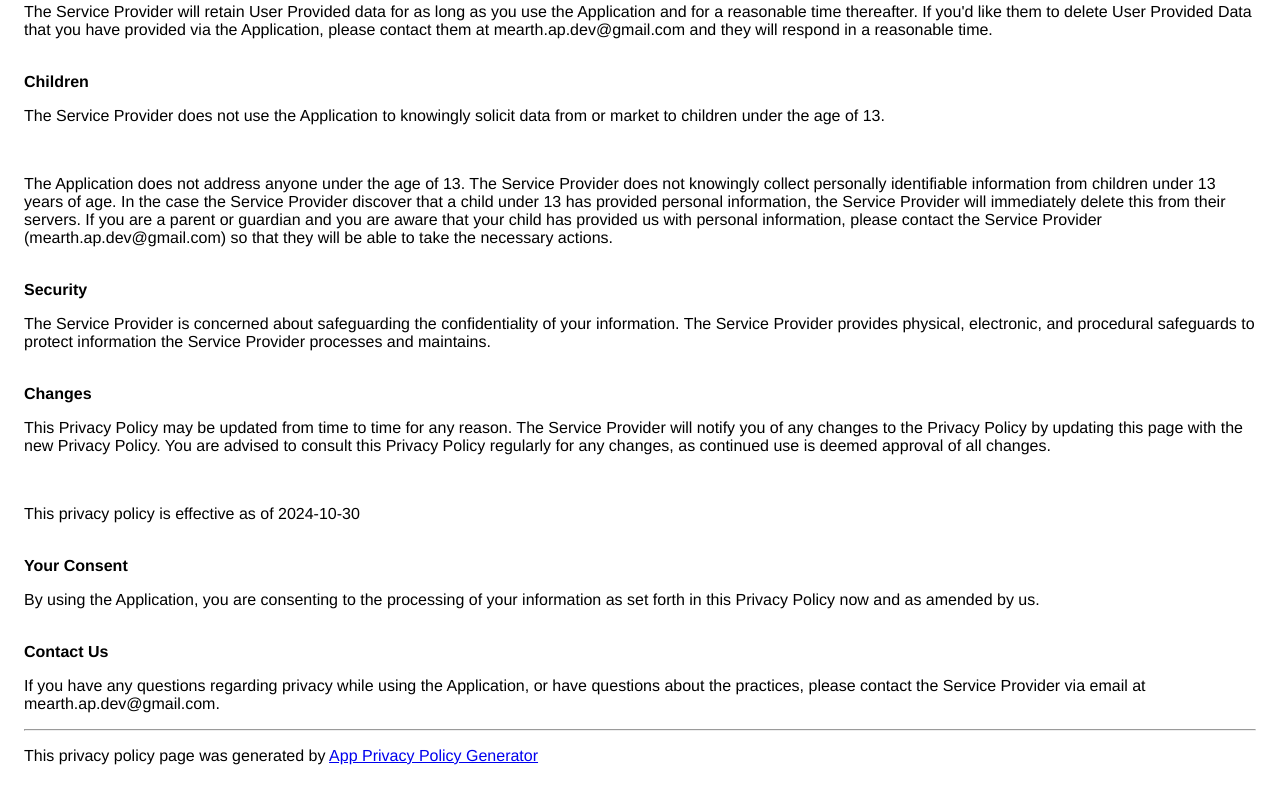
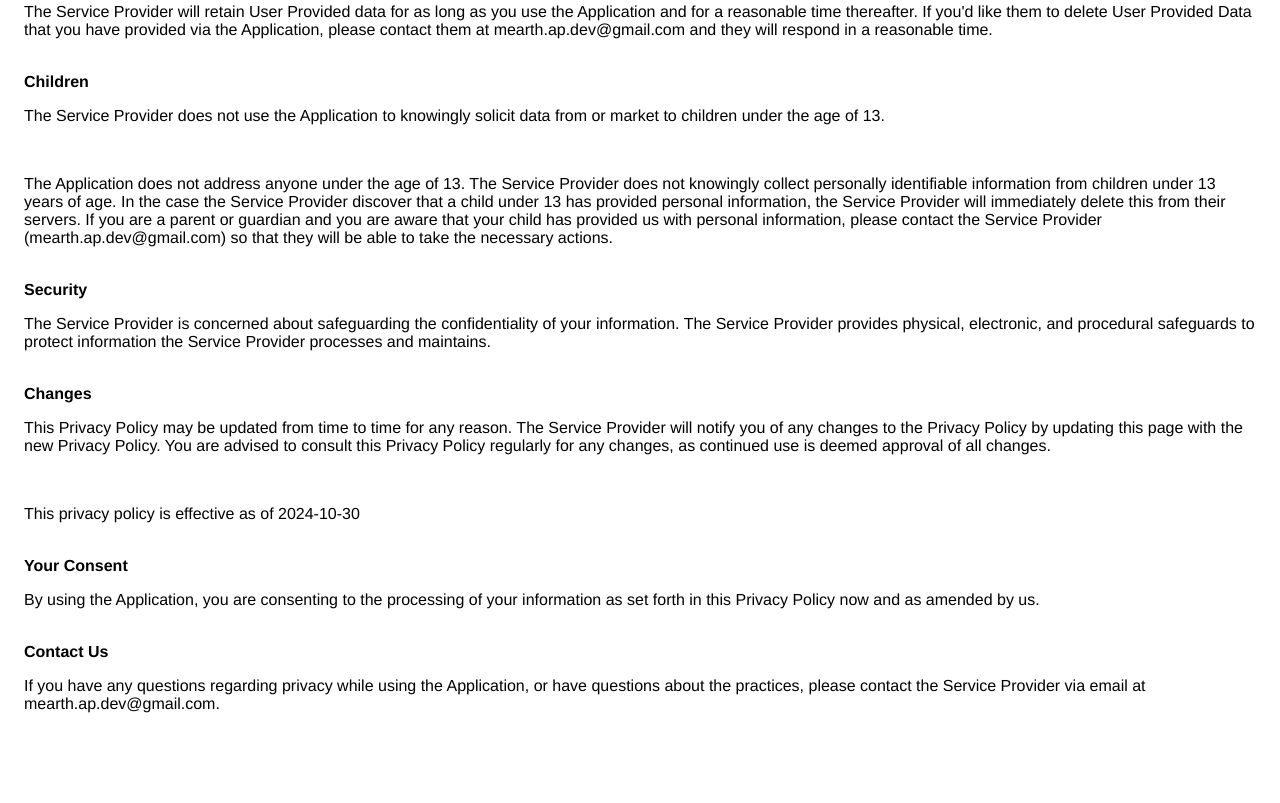
Before and after one commit to mearth-ap-dev/babysleep, a plain HTML site: page PrivacyPolicy-babysleep/privacyPolicy.html in a window 1280 px wide. Shown: the part 1081-1884 px from the top of the page. After the commit the page ends 1834 px from the top, so only its background shows below. Drawn offline with Linux system fonts and the light colour scheme.

Commit message:
Update privacyPolicy.html

```diff
--- a/PrivacyPolicy-babysleep/privacyPolicy.html
+++ b/PrivacyPolicy-babysleep/privacyPolicy.html
@@ -15,6 +15,6 @@ personal information, the Service Provider will immediately
 delete this from their servers. If you are a parent or guardian
 and you are aware that your child has provided us with
 personal information, please contact the Service Provider (mearth.ap.dev@gmail.com) so that
-they will be able to take the necessary actions.</p></div><!----><br><strong>Security</strong><p>The Service Provider is concerned about safeguarding the confidentiality of your information. The Service Provider provides physical, electronic, and procedural safeguards to protect information the Service Provider processes and maintains.</p><br><strong>Changes</strong><p>This Privacy Policy may be updated from time to time for any reason. The Service Provider will notify you of any changes to the Privacy Policy by updating this page with the new Privacy Policy. You are advised to consult this Privacy Policy regularly for any changes, as continued use is deemed approval of all changes.</p><br><p>This privacy policy is effective as of 2024-10-30</p><br><strong>Your Consent</strong><p>By using the Application, you are consenting to the processing of your information as set forth in this Privacy Policy now and as amended by us.</p><br><strong>Contact Us</strong><p>If you have any questions regarding privacy while using the Application, or have questions about the practices, please contact the Service Provider via email at mearth.ap.dev@gmail.com.</p><hr><p>This privacy policy page was generated by <a href="https://app-privacy-policy-generator.nisrulz.com/" target="_blank" rel="noopener noreferrer">App Privacy Policy Generator</a></p>
+they will be able to take the necessary actions.</p></div><!----><br><strong>Security</strong><p>The Service Provider is concerned about safeguarding the confidentiality of your information. The Service Provider provides physical, electronic, and procedural safeguards to protect information the Service Provider processes and maintains.</p><br><strong>Changes</strong><p>This Privacy Policy may be updated from time to time for any reason. The Service Provider will notify you of any changes to the Privacy Policy by updating this page with the new Privacy Policy. You are advised to consult this Privacy Policy regularly for any changes, as continued use is deemed approval of all changes.</p><br><p>This privacy policy is effective as of 2024-10-30</p><br><strong>Your Consent</strong><p>By using the Application, you are consenting to the processing of your information as set forth in this Privacy Policy now and as amended by us.</p><br><strong>Contact Us</strong><p>If you have any questions regarding privacy while using the Application, or have questions about the practices, please contact the Service Provider via email at mearth.ap.dev@gmail.com.</p>
     </body>
     </html>
```
